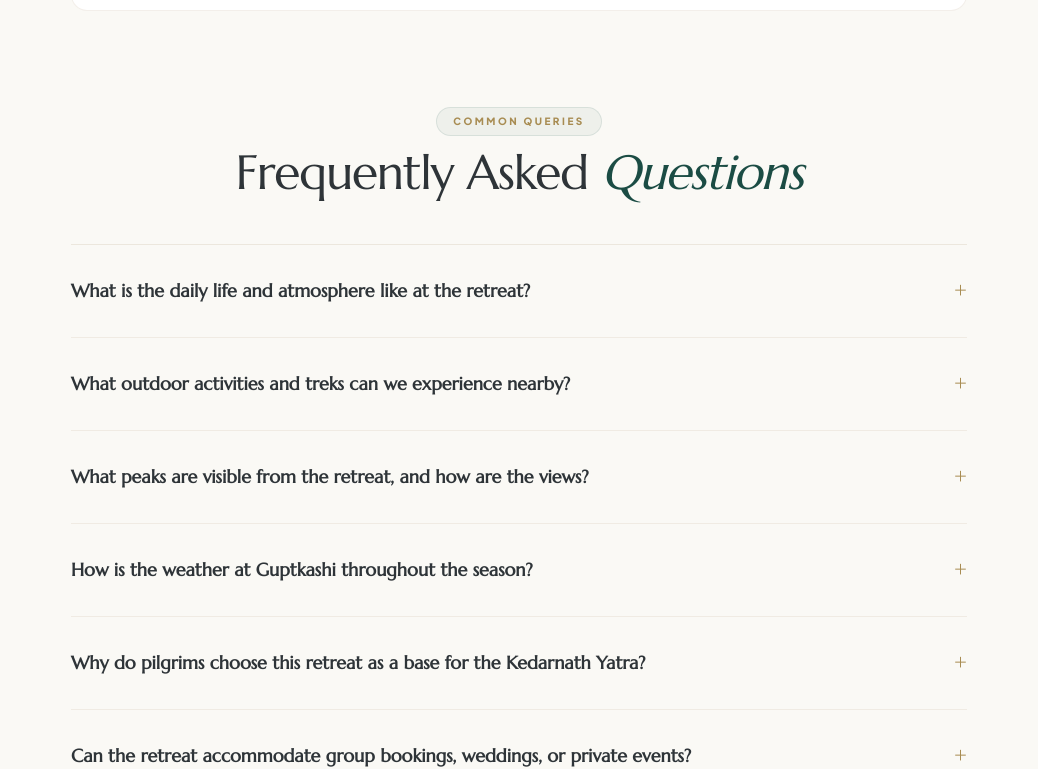
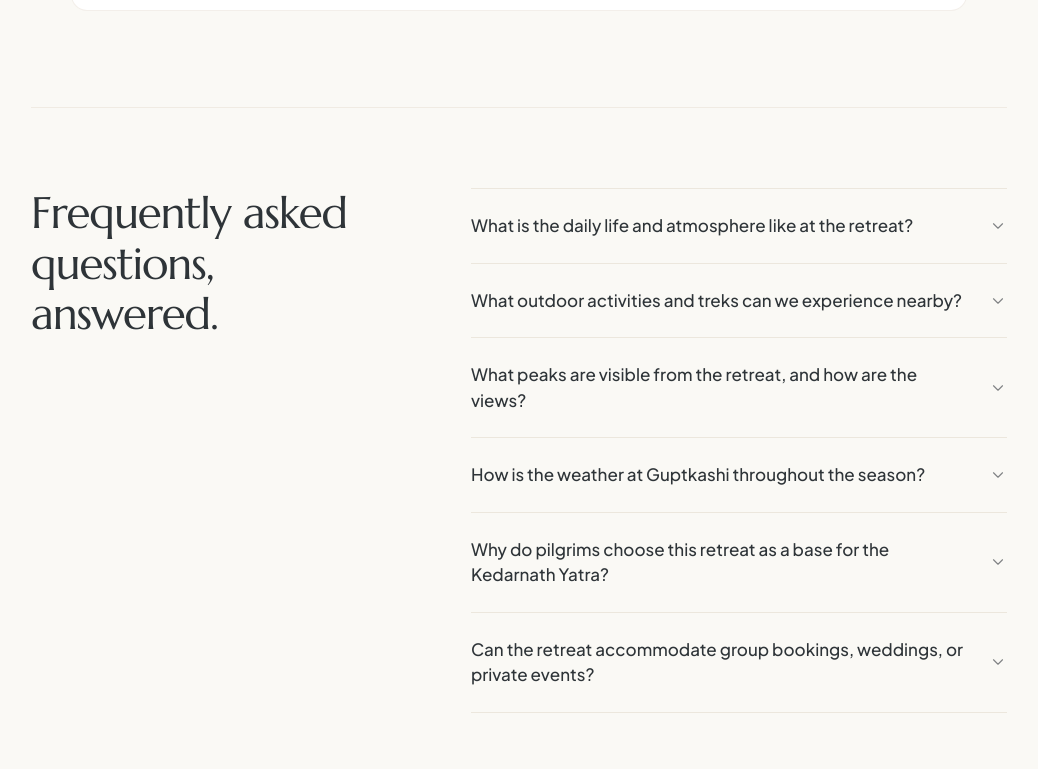
Before and after one commit to dmash10/The-Vedic-Himalaya-Retreat, a React (Vite) app: page /contact in a window 1280 px wide. Shown: the part 1551-2320 px from the top of the page, without its empty margins (121-1159 px from the left). Built offline with nearby package versions, Linux system fonts and the light colour scheme; no server answers; the database is empty.

Commit message:
design: update FAQ style to match clean minimalist design

```diff
--- a/src/pages/Contact.tsx
+++ b/src/pages/Contact.tsx
@@ -1,5 +1,5 @@
 import React, { useState, useMemo } from "react";
-import { Phone, Mail, Instagram, MapPin, Sparkles, Send, Check } from "lucide-react";
+import { Phone, Mail, Instagram, MapPin, Sparkles, Send, Check, ChevronDown } from "lucide-react";
 import { motion, AnimatePresence } from "motion/react";
 import { useContent } from "@/hooks/useContent";
 import { useSiteSettings } from "@/hooks/useSiteSettings";
@@ -378,33 +378,41 @@ export default function Contact() {
 
         {/* Minimal Accordion FAQ Section */}
         {visibleFaqs.length > 0 && (
-          <div className="mt-24 max-w-4xl mx-auto text-left">
-            <div className="text-center mb-12 space-y-3">
-              <span className="text-[10px] uppercase tracking-[0.25em] font-extrabold text-[#A88C52] bg-[#1B4C44]/5 border border-[#1B4C44]/10 px-4 py-1.5 rounded-full inline-block">
-                Common Queries
-              </span>
-              <h2 className="text-3xl md:text-5xl font-heading text-[#2E3438] tracking-tight font-light leading-none">
-                Frequently Asked <span className="italic font-serif text-[#1B4C44] font-normal">Questions</span>
+          <div className="mt-24 border-t border-[#D8CBB8]/30 pt-20">
+            <div className="grid grid-cols-1 lg:grid-cols-12 gap-12 lg:gap-20">
+
+              {/* Left Side: Heading */}
+              <div className="lg:col-span-5 text-left">
+                <h2 className="font-heading text-4xl md:text-[44px] font-medium text-slate-charcoal leading-[1.15] tracking-tight">
+                  Frequently asked <br className="hidden md:block" />
+                  questions, <br className="hidden md:block" />
+                  answered.
                 </h2>
               </div>
 
-            <div className="border-t border-[#D8CBB8]/40 divide-y divide-[#D8CBB8]/30">
+              {/* Right Side: Accordion */}
+              <div className="lg:col-span-7 text-left">
+                <div className="border-t border-b border-[#D8CBB8]/40 divide-y divide-[#D8CBB8]/40">
                   {visibleFaqs.map((faq: any, idx: number) => {
                     const isOpen = activeFaqIdx === idx;
                     return (
-                  <div key={idx} className="py-4">
+                      <div key={idx} className="py-0">
                         <button
                           type="button"
                           onClick={() => setActiveFaqIdx(isOpen ? null : idx)}
-                      className="w-full flex items-center justify-between text-left py-4 text-base md:text-lg font-heading text-slate-charcoal hover:text-[#1B4C44] transition-colors focus:outline-none cursor-pointer"
+                          className="w-full flex items-center justify-between text-left py-6 text-[16px] md:text-[17px] font-sans font-medium text-slate-charcoal hover:text-slate-charcoal/80 transition-colors focus:outline-none cursor-pointer group"
                         >
-                      <span className="font-semibold pr-4">{faq.question}</span>
-                      <span className="text-[#A88C52] text-xl shrink-0 font-light">
-                        {isOpen ? "−" : "+"}
-                      </span>
+                          <span className="flex-1 pr-4">{faq.question}</span>
+                          <ChevronDown
+                            size={18}
+                            strokeWidth={1.5}
+                            className={`text-slate-charcoal/60 shrink-0 transition-transform duration-300 ${
+                              isOpen ? "rotate-180" : ""
+                            }`}
+                          />
                         </button>
                         {isOpen && (
-                      <div className="pb-6 text-sm md:text-base text-slate-charcoal/70 leading-relaxed font-sans animate-fadeIn">
+                          <div className="pb-6 text-sm md:text-[15px] text-slate-charcoal/70 leading-relaxed font-sans animate-fadeIn">
                             {faq.answer}
                           </div>
                         )}
@@ -413,6 +421,9 @@ export default function Contact() {
                   })}
                 </div>
               </div>
+
+            </div>
+          </div>
         )}
       </div>
     </div>
```
Lines whose indentation alone changed are shown as unchanged.
